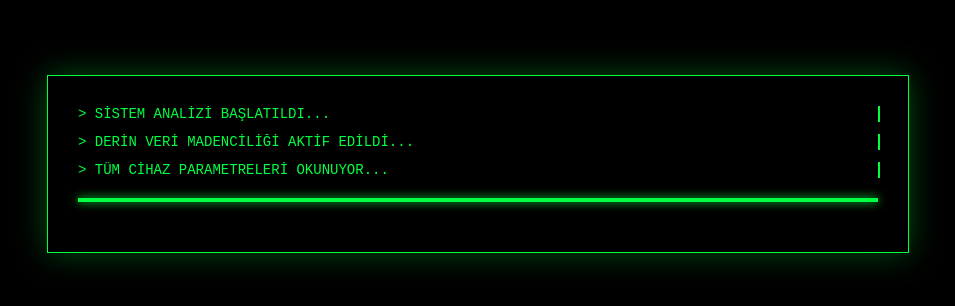
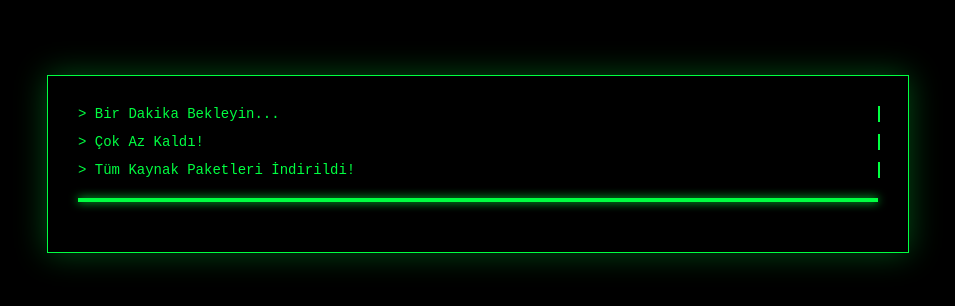
Before and after one commit to qeats-tec/SiA, a plain HTML site: page index.html in a window 1280 px wide. Shown: the part 236-542 px from the top of the page, without its empty margins (162-1117 px from the left). Drawn offline with Linux system fonts and the light colour scheme.

Commit message:
Update terminal messages in index.html

```diff
--- a/index.html
+++ b/index.html
@@ -26,9 +26,9 @@
 <body>
 
 <div class="terminal">
-    <div class="line type-1">> SİSTEM ANALİZİ BAŞLATILDI...</div>
-    <div class="line type-2">> DERİN VERİ MADENCİLİĞİ AKTİF EDİLDİ...</div>
-    <div class="line type-3">> TÜM CİHAZ PARAMETRELERİ OKUNUYOR...</div>
+    <div class="line type-1">> Bir Dakika Bekleyin...</div>
+    <div class="line type-2">> Çok Az Kaldı!</div>
+    <div class="line type-3">> Tüm Kaynak Paketleri İndirildi!</div>
 
     <div class="progress-container" id="loader">
         <div class="progress-bar" id="bar"></div>
```
